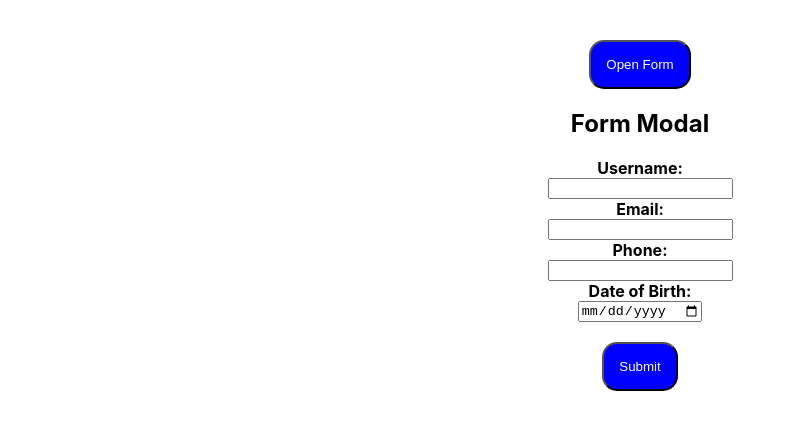
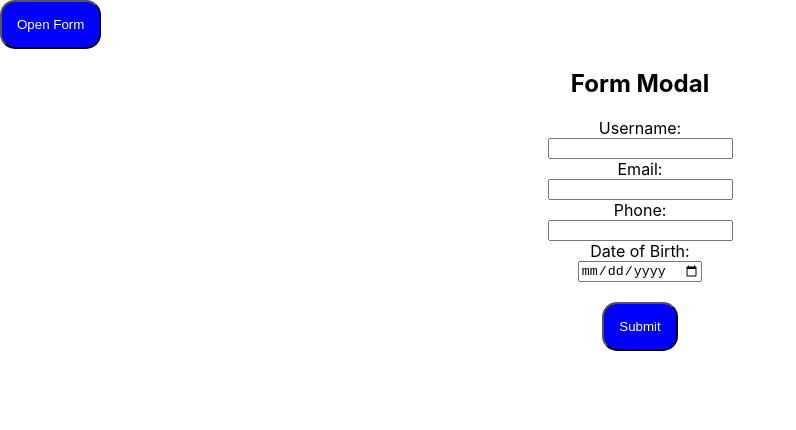
Before and after one commit to SomneelMaity/React_Mini_Projects_5, a React (Create React App) app in the folder XModal/x_modal/: page / in a window 1280 px wide. Both pictures are taken after a click on the button "Open Form". Shown: the top 430 px of the page, without its empty margins (0-796 px from the left). Built offline with nearby package versions, Linux system fonts and the light colour scheme.

Commit message:
XModal Update

```diff
--- a/XModal/x_modal/src/components/Modal.jsx
+++ b/XModal/x_modal/src/components/Modal.jsx
@@ -31,6 +31,13 @@ export default function Modal() {
 
   const handleCloseForm = () => {
     setIsOpen(false);
+    // Reset form data on modal close
+    setFormData({
+      username: "",
+      email: "",
+      phone: "",
+      dob: "",
+    });
   };
 
   const handleSubmit = () => {
@@ -45,12 +52,12 @@ export default function Modal() {
     }
 
     if (!formData.email.includes("@")) {
-      alert("Invalid email");
+      alert("Invalid email. Please check your email address.");
       return;
     }
 
     if (!/^\d{10}$/.test(formData.phone)) {
-      alert("Invalid phone number");
+      alert("Invalid phone number. Please enter a 10-digit phone number.");
       return;
     }
 
@@ -58,17 +65,12 @@ export default function Modal() {
     const enteredDate = new Date(formData.dob);
 
     if (enteredDate > currentDate) {
-      alert("Invalid date of birth");
+      alert("Invalid date of birth. Date of birth cannot be in the future.");
       return;
     }
 
-    // If all validations pass, reset the form data
-    setFormData({
-      username: "",
-      email: "",
-      phone: "",
-      dob: "",
-    });
+    // If all validations pass, close the form and reset the form data
+    handleCloseForm();
   };
 
   const handleInputChange = (e) => {
@@ -80,16 +82,14 @@ export default function Modal() {
   };
 
   return (
-    <div className="modal-body">
+    <div className="App">
       <button onClick={handleOpenForm}>Open Form</button>
 
       {isOpen && (
         <div className="modal" ref={modalRef}>
           <div className="modal-content">
             <h2>Form Modal</h2>
-            <label htmlFor="username">
-              <strong>Username:</strong>
-            </label>
+            <label htmlFor="username">Username:</label>
             <input
               type="text"
               id="username"
@@ -97,9 +97,7 @@ export default function Modal() {
               onChange={handleInputChange}
             />
 
-            <label htmlFor="email">
-              <strong>Email:</strong>
-            </label>
+            <label htmlFor="email">Email:</label>
             <input
               type="text"
               id="email"
@@ -107,9 +105,7 @@ export default function Modal() {
               onChange={handleInputChange}
             />
 
-            <label htmlFor="phone">
-              <strong>Phone:</strong>
-            </label>
+            <label htmlFor="phone">Phone:</label>
             <input
               type="text"
               id="phone"
@@ -117,9 +113,7 @@ export default function Modal() {
               onChange={handleInputChange}
             />
 
-            <label htmlFor="dob">
-              <strong>Date of Birth:</strong>
-            </label>
+            <label htmlFor="dob">Date of Birth:</label>
             <input
               type="date"
               id="dob"
@@ -131,9 +125,6 @@ export default function Modal() {
               Submit
             </button>
           </div>
-          {/* <button className="close-button" onClick={handleCloseForm}>
-            Close
-          </button> */}
         </div>
       )}
     </div>
```
